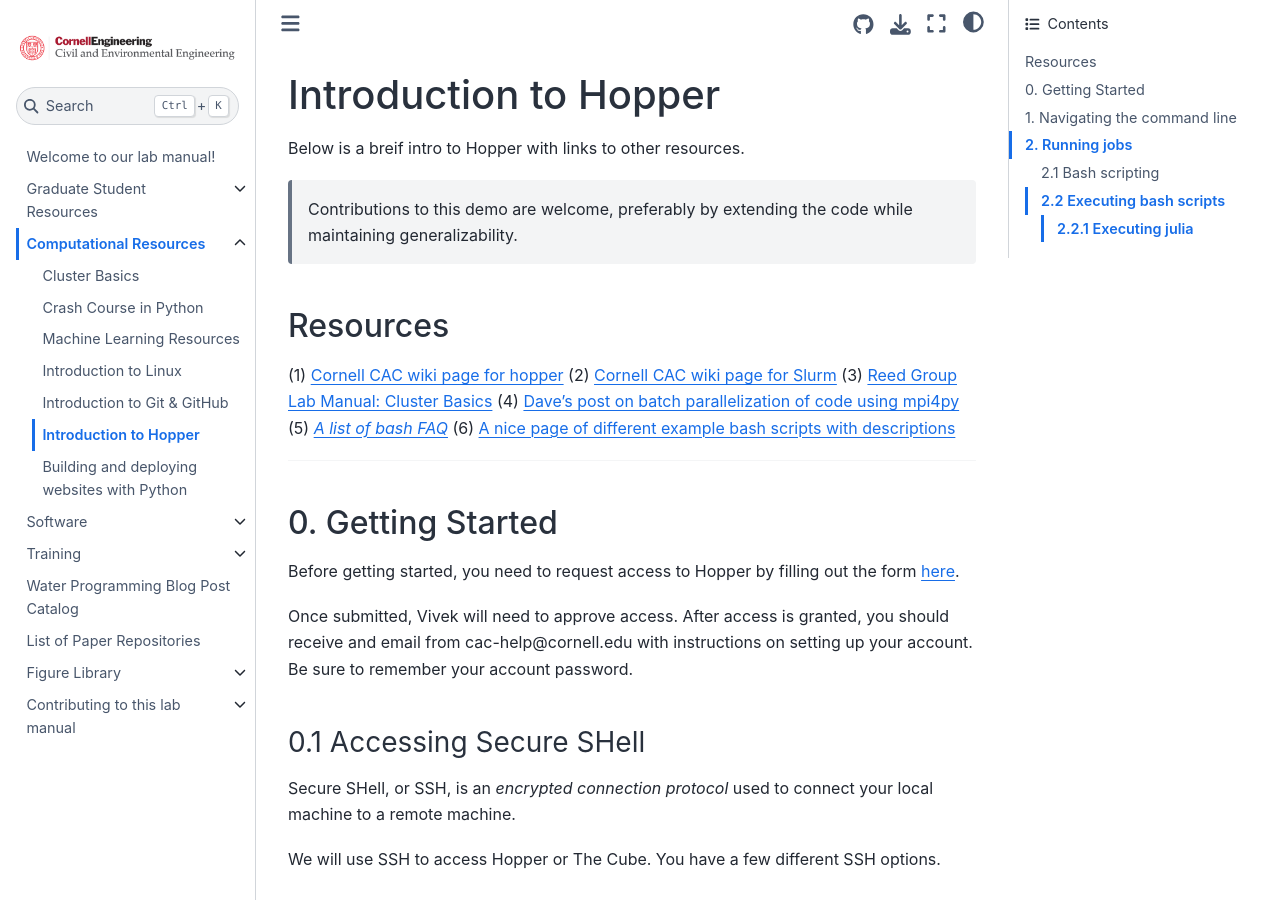
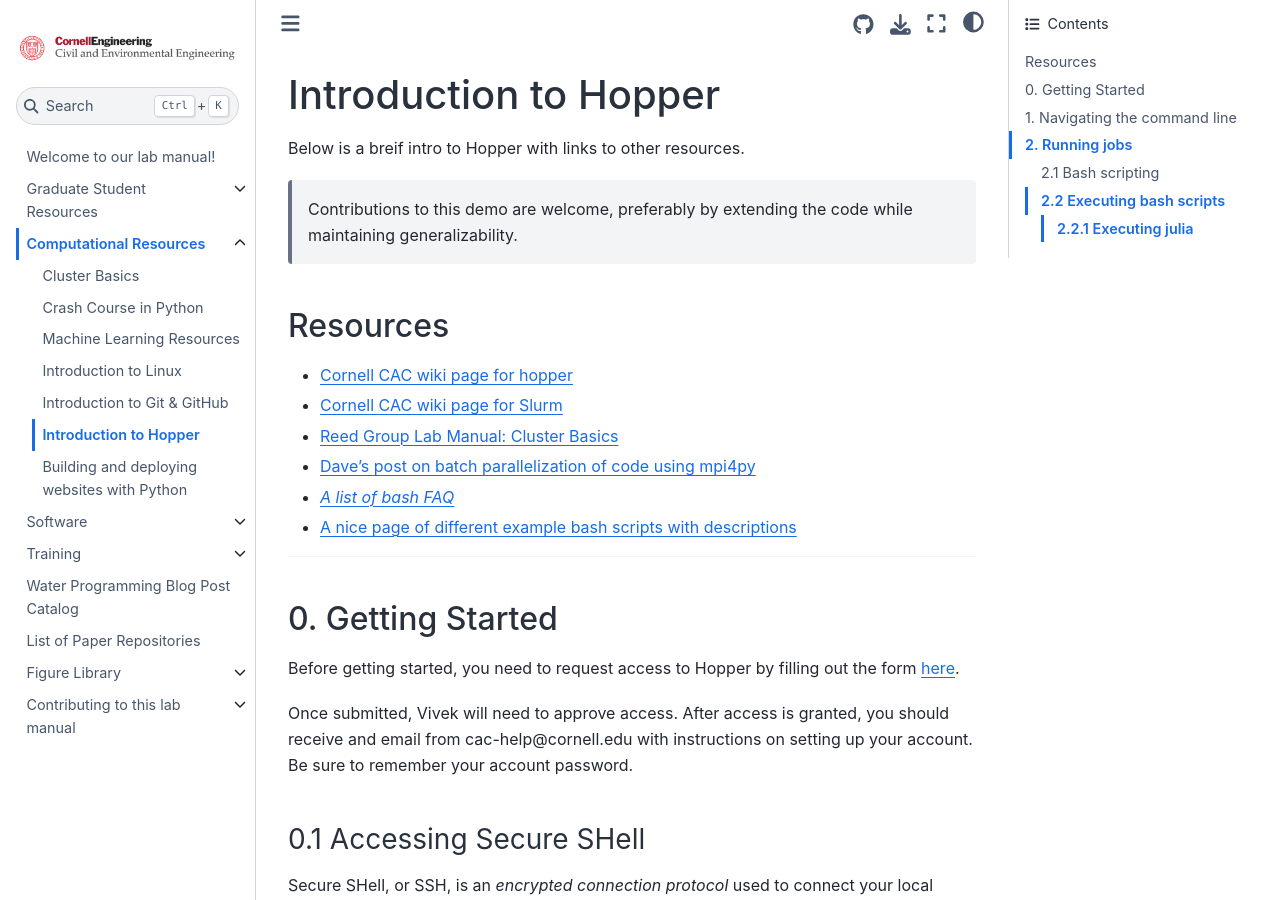
Before and after one commit to reedgroup/reedgroup.github.io, a Jupyter Book: the page built from docs/ComputationalResources/IntroToHopper.md, in a window 1280 px wide and 900 px high. Built offline with Jupyter Book 1.0.4 settings and Sphinx 7.4.7 and the Sphinx Book theme 1.1.4, drawn with Linux system fonts in a browser that asks for light colours; pages that are not in the unit, such as notebooks, are missing from menus.

Commit message:
Fixing bullets on intro to hopper

```diff
--- a/docs/ComputationalResources/IntroToHopper.md
+++ b/docs/ComputationalResources/IntroToHopper.md
@@ -4,12 +4,12 @@
 >Contributions to this demo are welcome, preferably by extending the code while maintaining generalizability.
 
 ## Resources
-(1) [Cornell CAC wiki page for hopper](https://www.cac.cornell.edu/wiki/index.php?title=Hopper_Cluster)
-(2) [Cornell CAC wiki page for Slurm](https://www.cac.cornell.edu/wiki/index.php?title=Slurm)
-(3) [Reed Group Lab Manual: Cluster Basics](https://reedgroup.github.io/Resources/ClusterBasics.html)
-(4) [Dave's post on batch parallelization of code using mpi4py](https://waterprogramming.wordpress.com/2021/11/10/easy-batch-parallelization-of-code-in-any-language-using-mpi4py/)
-(5) [*A list of bash FAQ*](https://mywiki.wooledge.org/BashFAQ)
-(6) [A nice page of different example bash scripts with descriptions](https://tldp.org/LDP/abs/html/)
+- [Cornell CAC wiki page for hopper](https://www.cac.cornell.edu/wiki/index.php?title=Hopper_Cluster)
+- [Cornell CAC wiki page for Slurm](https://www.cac.cornell.edu/wiki/index.php?title=Slurm)
+- [Reed Group Lab Manual: Cluster Basics](https://reedgroup.github.io/Resources/ClusterBasics.html)
+- [Dave's post on batch parallelization of code using mpi4py](https://waterprogramming.wordpress.com/2021/11/10/easy-batch-parallelization-of-code-in-any-language-using-mpi4py/)
+- [*A list of bash FAQ*](https://mywiki.wooledge.org/BashFAQ)
+- [A nice page of different example bash scripts with descriptions](https://tldp.org/LDP/abs/html/)
 
 
 *********
```
